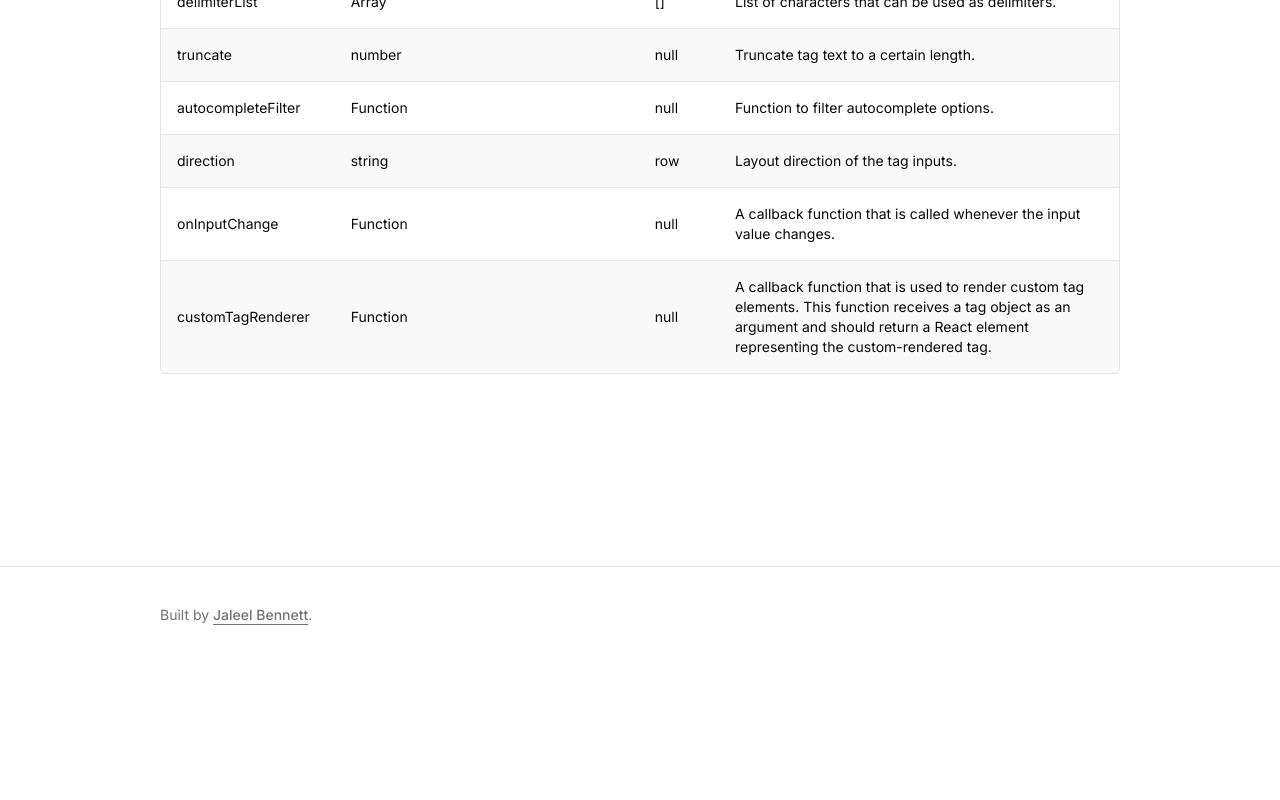
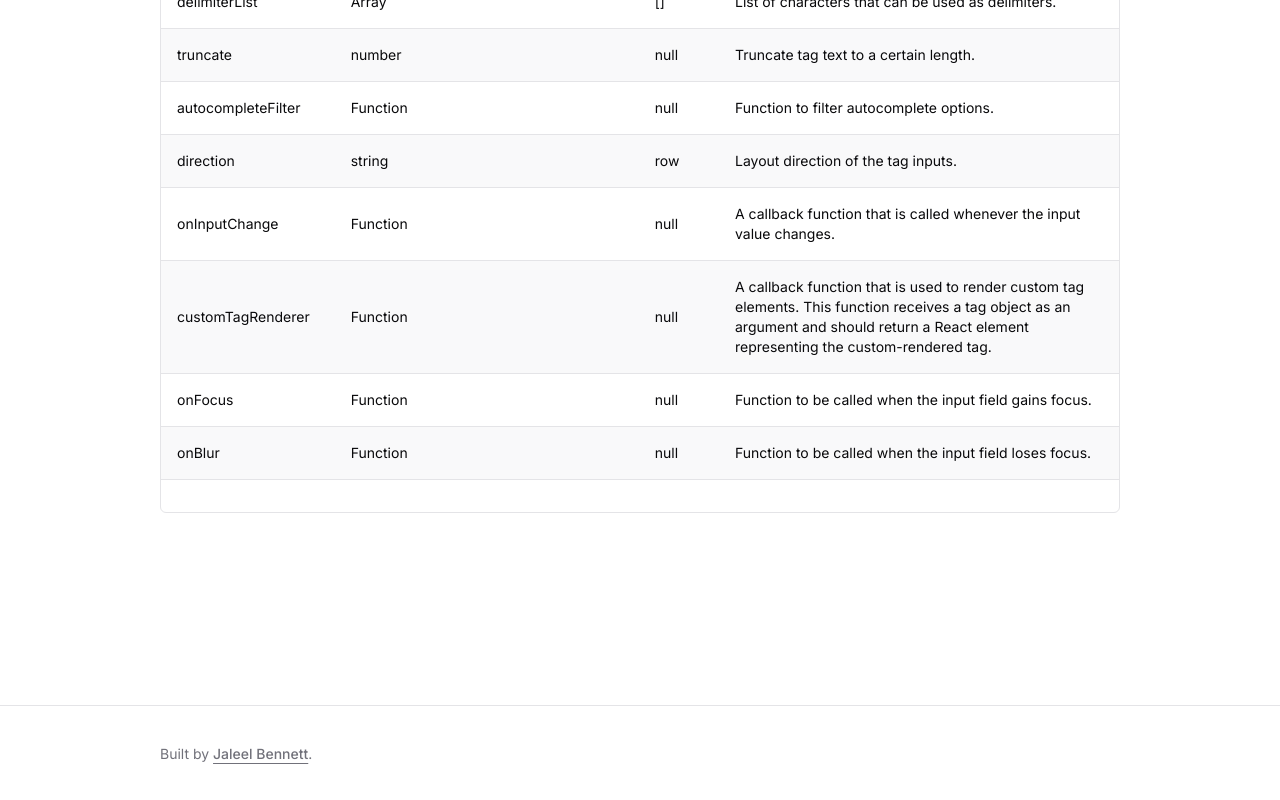
Before and after one commit to JaleelB/emblor, a Next.js app: page / in a window 1280 px wide. Shown: the part 9086-9886 px from the top of the page. Before the commit the page ends 9749 px from the top, so only its background shows below. Built offline with nearby package versions, Linux system fonts and the light colour scheme.

Commit message:
feat(tag input): on blur & focus handler props

```diff
--- a/components/tag-input.tsx
+++ b/components/tag-input.tsx
@@ -123,6 +123,8 @@ export interface TagInputProps
   direction?: "row" | "column";
   onInputChange?: (value: string) => void;
   customTagRenderer?: (tag: Tag) => React.ReactNode;
+  onFocus?: React.FocusEventHandler<HTMLInputElement>;
+  onBlur?: React.FocusEventHandler<HTMLInputElement>;
 }
 
 const TagInput = React.forwardRef<HTMLInputElement, TagInputProps>(
@@ -160,6 +162,8 @@ const TagInput = React.forwardRef<HTMLInputElement, TagInputProps>(
       direction = "row",
       onInputChange,
       customTagRenderer,
+      onFocus,
+      onBlur,
     } = props;
 
     const [inputValue, setInputValue] = React.useState("");
@@ -269,36 +273,6 @@ const TagInput = React.forwardRef<HTMLInputElement, TagInputProps>(
             { "mb-3": tags.length !== 0 }
           )}
         >
-          {/* {truncatedTags.map((tagObj) => (
-            <span
-              key={tagObj.id}
-              className={cn(
-                tagVariants({
-                  variant,
-                  size,
-                  shape,
-                  borderStyle,
-                  textCase,
-                  interaction,
-                  animation,
-                  textStyle,
-                }),
-                {
-                  "justify-between": direction === "column",
-                }
-              )}
-            >
-              {tagObj.text}
-              <Button
-                type="button"
-                variant="ghost"
-                onClick={() => removeTag(tagObj.id)}
-                className={cn("py-1 px-3 h-full hover:bg-transparent")}
-              >
-                <X size={14} />
-              </Button>
-            </span>
-          ))} */}
           {truncatedTags.map((tagObj) =>
             customTagRenderer ? (
               customTagRenderer(tagObj)
@@ -341,6 +315,8 @@ const TagInput = React.forwardRef<HTMLInputElement, TagInputProps>(
                     : placeholder
                 }
                 disabled={maxTags !== undefined && tags.length >= maxTags}
+                onFocus={onFocus}
+                onBlur={onBlur}
               />
               <CommandList>
                 <CommandEmpty>No results found.</CommandEmpty>
@@ -404,6 +380,8 @@ const TagInput = React.forwardRef<HTMLInputElement, TagInputProps>(
               value={inputValue}
               onChange={handleInputChange}
               onKeyDown={handleKeyDown}
+              onFocus={onFocus}
+              onBlur={onBlur}
               className={className}
               autoComplete={enableAutocomplete ? "on" : "off"}
               list={enableAutocomplete ? "autocomplete-options" : undefined}
--- a/utils/utils.ts
+++ b/utils/utils.ts
@@ -160,4 +160,22 @@ export const tagInputProps: propOption[] = [
     description:
       "A callback function that is used to render custom tag elements. This function receives a tag object as an argument and should return a React element representing the custom-rendered tag.",
   },
+  {
+    option: "onFocus",
+    type: "Function",
+    default: "null",
+    description: "Function to be called when the input field gains focus.",
+  },
+  {
+    option: "onBlur",
+    type: "Function",
+    default: "null",
+    description: "Function to be called when the input field loses focus.",
+  },
+  {
+    option: "",
+    type: "",
+    default: "",
+    description: "",
+  },
 ];
```
